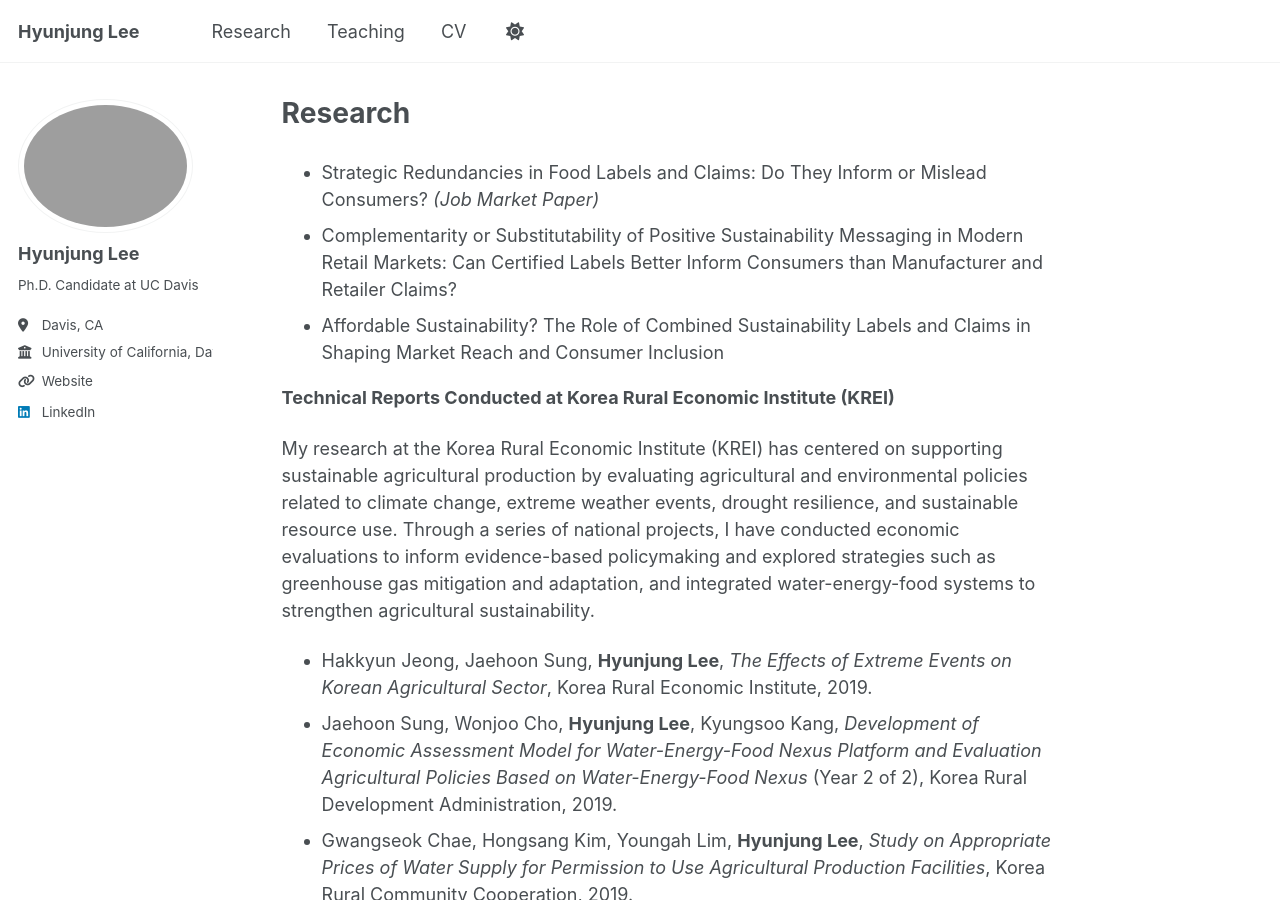
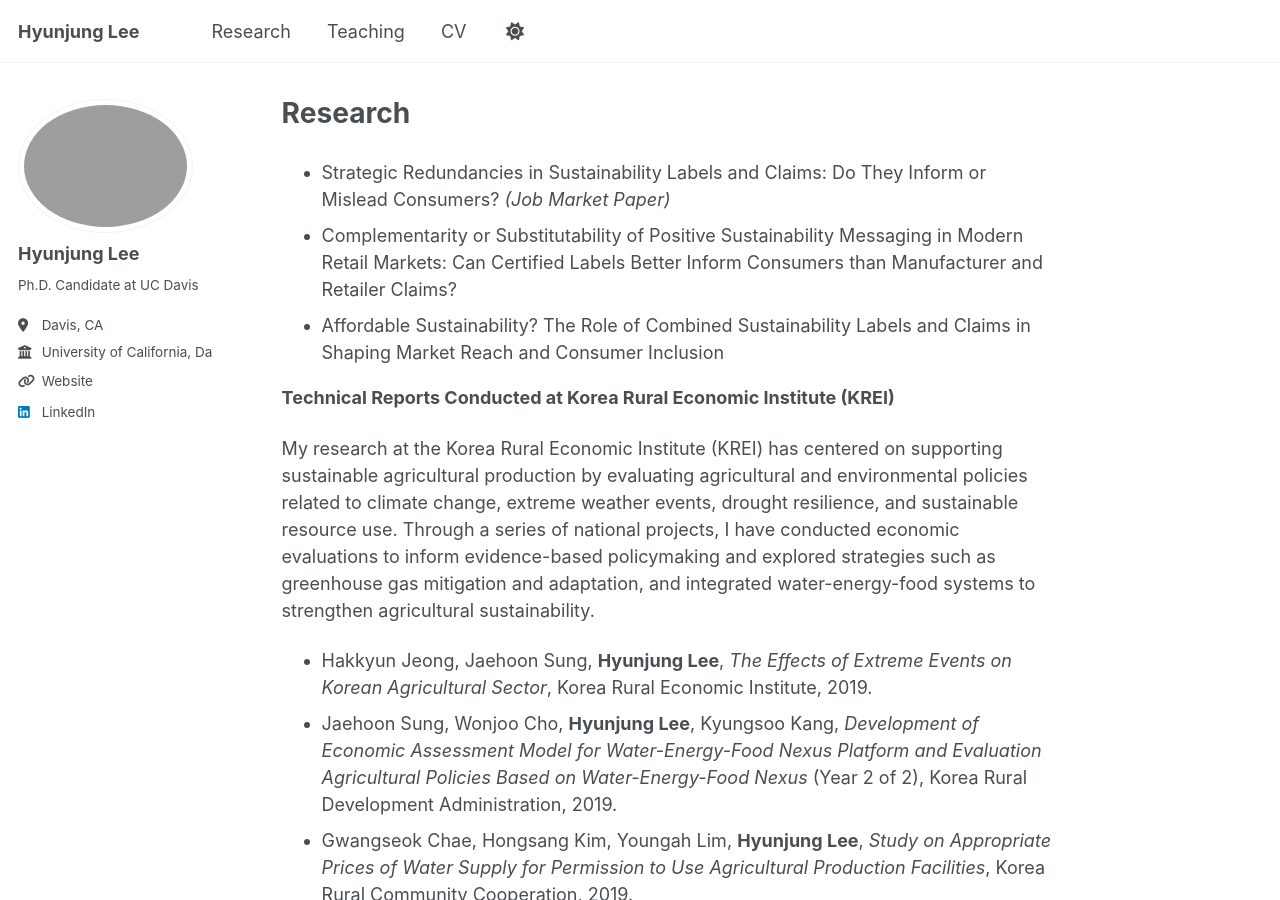
Before and after one commit to Hyunjung-agLee/hyunjung-aglee, a Jekyll site: the page built from _pages/research.md, in a window 1280 px wide and 900 px high. Built offline with Jekyll 4.4.1, drawn with Linux system fonts in a browser that asks for light colours; a script that is not in the unit is left out.

Commit message:
Update research.md

```diff
--- a/_pages/research.md
+++ b/_pages/research.md
@@ -4,7 +4,7 @@ title: "Research"
 author_profile: true
 ---
 
-* Strategic Redundancies in Food Labels and Claims: Do They Inform or Mislead Consumers? *(Job Market Paper)*
+* Strategic Redundancies in Sustainability Labels and Claims: Do They Inform or Mislead Consumers? *(Job Market Paper)*
 * Complementarity or Substitutability of Positive Sustainability Messaging in Modern Retail Markets: Can Certified Labels Better Inform Consumers than Manufacturer and Retailer Claims?
 * Affordable Sustainability? The Role of Combined Sustainability Labels and Claims in Shaping Market Reach and Consumer Inclusion
 
```
